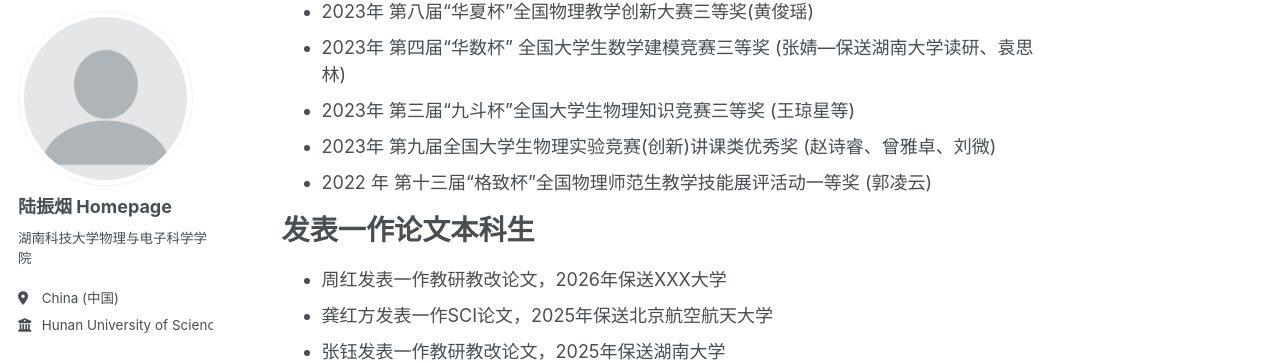
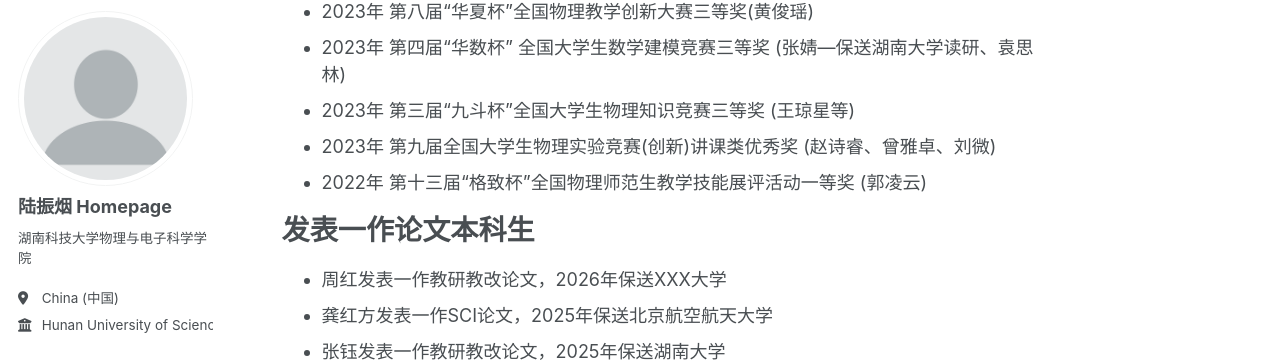
Before and after one commit to luzhenyan-stack/luzhenyan.github.io, a Jekyll site: the page built from _pages/about.md, in a window 1280 px wide and 900 px high, scrolled down 5999 px. Shown: the part 88-451 px from the top of the window. Built offline with Jekyll 4.4.1, drawn with Linux system fonts in a browser that asks for light colours; a script that is not in the unit is left out.

```diff
--- a/_pages/about.md
+++ b/_pages/about.md
@@ -136,7 +136,7 @@ redirect_from:
   - 2023年 第四届“华数杯” 全国大学生数学建模竞赛三等奖 (张婧—保送湖南大学读研、袁思林)
   - 2023年 第三届“九斗杯”全国大学生物理知识竞赛三等奖 (王琼星等)
   - 2023年 第九届全国大学生物理实验竞赛(创新)讲课类优秀奖 (赵诗睿、曾雅卓、刘微)
-  - 2022 年 第十三届“格致杯”全国物理师范生教学技能展评活动一等奖 (郭凌云)
+  - 2022年 第十三届“格致杯”全国物理师范生教学技能展评活动一等奖 (郭凌云)
 
 发表一作论文本科生
 ======
```
